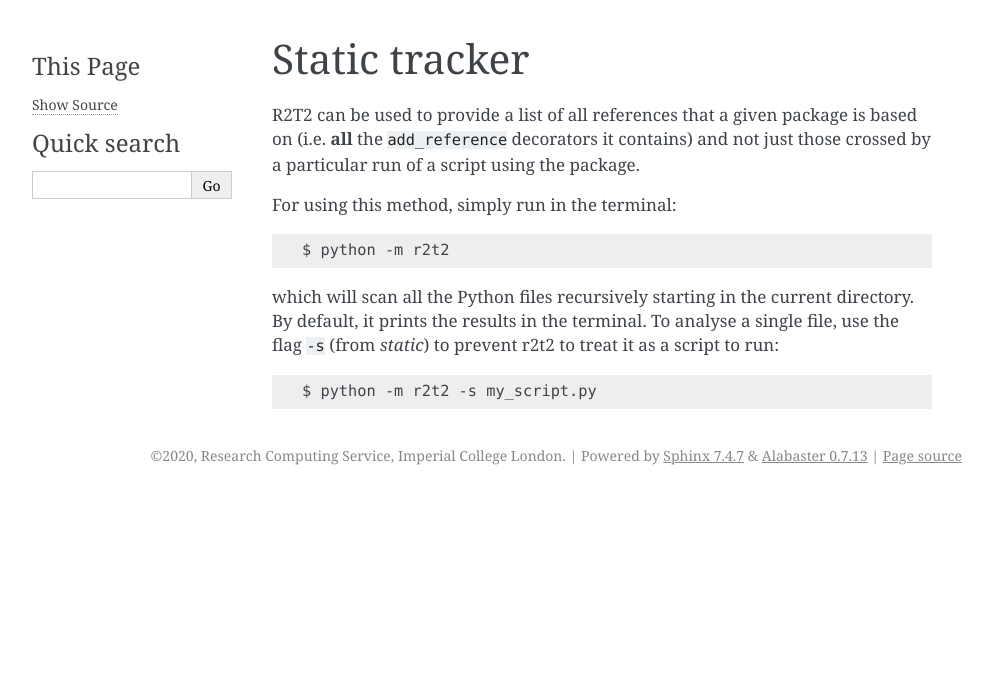
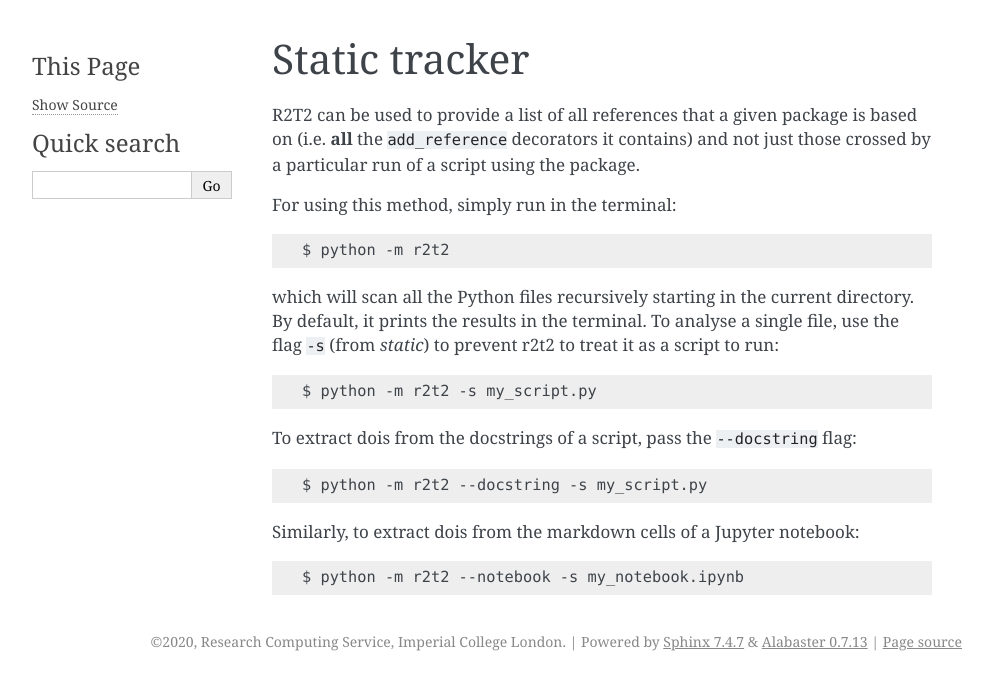
Before and after one commit to ImperialCollegeLondon/R2T2, a Sphinx documentation site: the page built from docs/getting-started/static-tracker.rst, in a window 1280 px wide. Shown: the top 690 px of the page, without its empty margins (148-1141 px from the left). Built offline with Sphinx 7.4.7, drawn with Linux system fonts in a browser that asks for light colours.

Commit message:
updates docs with info on --docstring and --notebook

```diff
--- a/docs/getting-started/static-tracker.rst
+++ b/docs/getting-started/static-tracker.rst
@@ -20,3 +20,11 @@ use the flag ``-s`` (from *static*)
 to prevent r2t2 to treat it as a script to run::
 
     $ python -m r2t2 -s my_script.py
+
+To extract dois from the docstrings of a script, pass the ``--docstring`` flag::
+
+    $ python -m r2t2 --docstring -s my_script.py
+
+Similarly, to extract dois from the markdown cells of a Jupyter notebook::
+
+    $ python -m r2t2 --notebook -s my_notebook.ipynb
```
